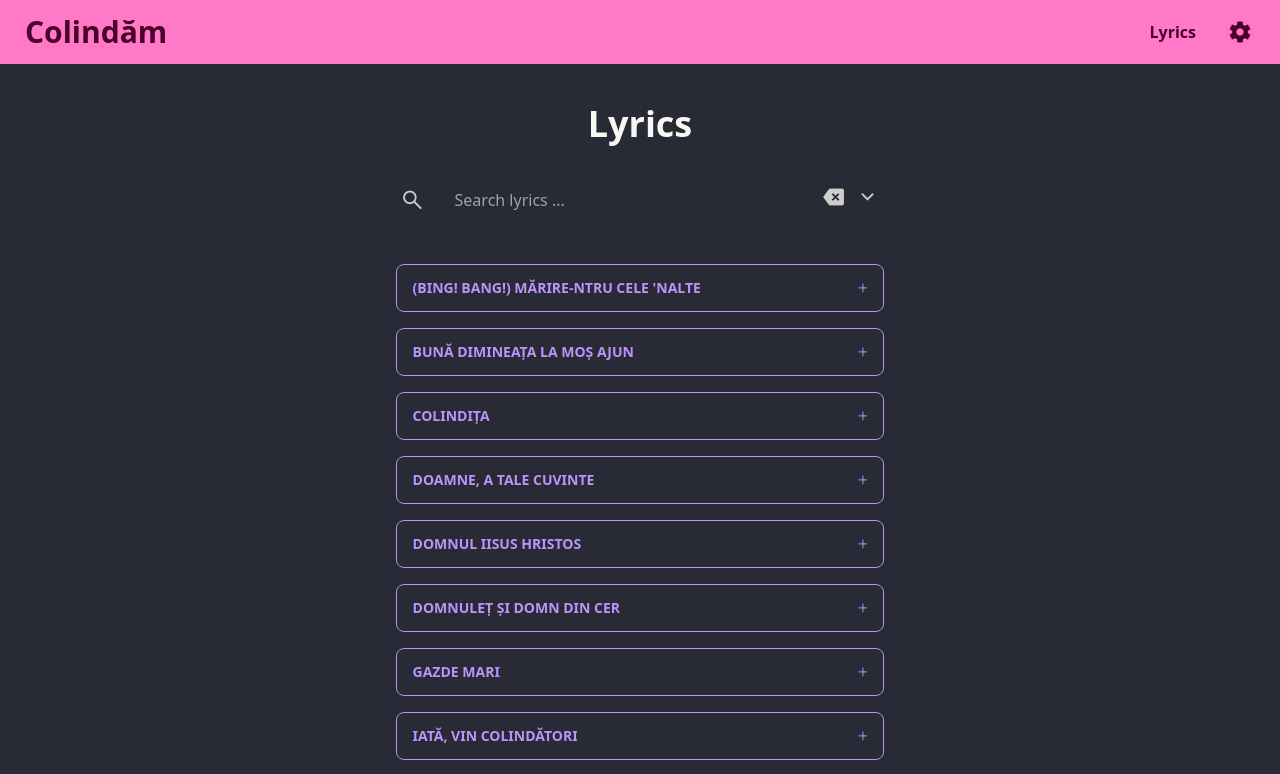
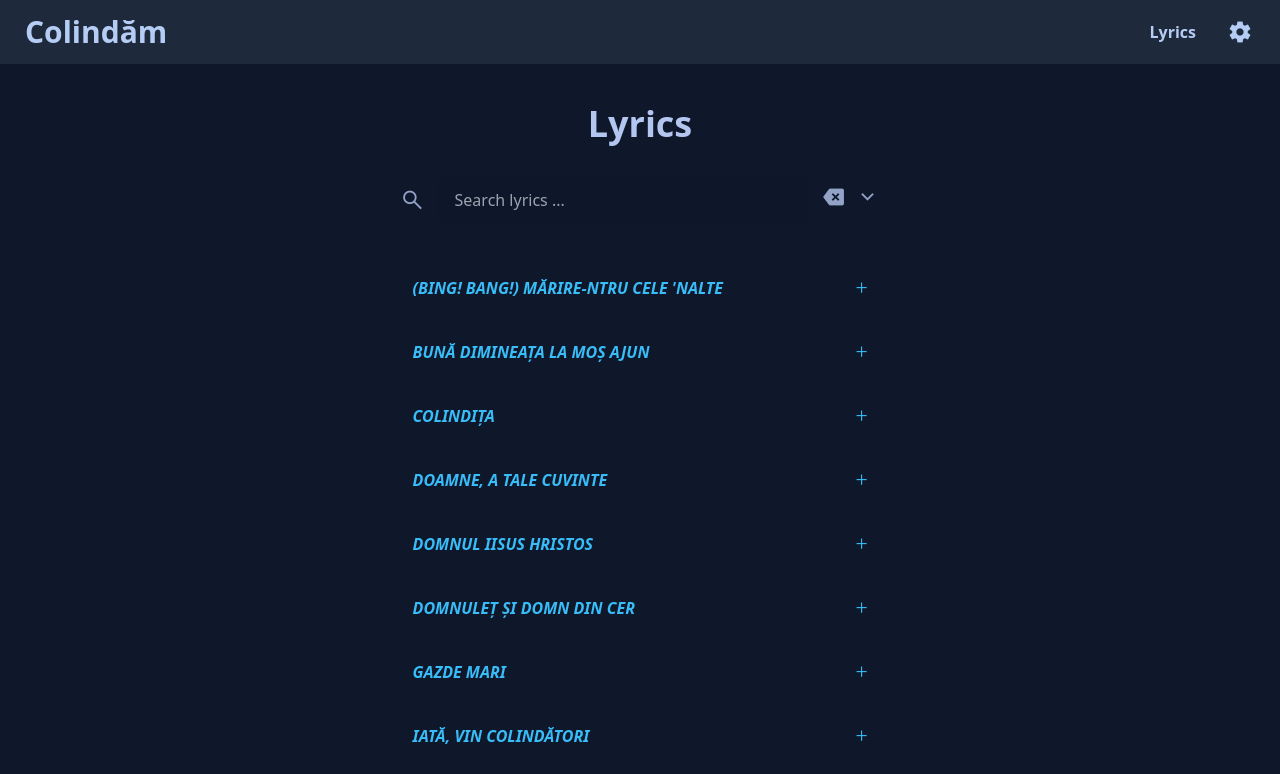
Before and after one commit to itsDalcaN/Colindam, a SvelteKit app: page /lyrics in a window 1280 px wide. Shown: the top 774 px of the page. Built offline with nearby package versions, Linux system fonts and the light colour scheme.

Commit message:
Switch theme to night

```diff
--- a/src/lib/CollapsibleSection.svelte
+++ b/src/lib/CollapsibleSection.svelte
@@ -12,10 +12,10 @@
     <button
       aria-expanded={expanded}
       on:click={toggleExpanded}
-      class="btn btn-outline btn-secondary no-animation"
+      class="btn btn-ghost uppercase no-animation text-primary text-base italic"
     >
       {title}
-      <svg viewBox="0 0 20 20" fill="none" class="stroke-2 stroke-secondary">
+      <svg viewBox="0 0 20 20" fill="none" class="stroke-2 stroke-primary">
         <path class="vert" d="M10 1V19" />
         <path d="M1 10L19 10" />
       </svg>
--- a/src/lib/Header.svelte
+++ b/src/lib/Header.svelte
@@ -1,18 +1,22 @@
-<div class="navbar bg-primary">
+<div class="navbar bg-neutral">
   <div class="flex-1">
-    <a class="btn btn-ghost normal-case text-3xl text-primary-content" href="/">Colindăm</a>
+    <a class="btn btn-ghost normal-case text-3xl text-neutral-content" href="/">Colindăm</a>
   </div>
   <div class="flex-none">
-    <ul class="menu menu-horizontal px-1 font-semibold text-primary-content">
+    <ul class="menu menu-horizontal px-1 font-semibold text-base text-neutral-content">
       <!-- <li><a href="/houses">Houses</a></li> -->
       <li><a href="/lyrics">Lyrics</a></li>
-      <li><a href="/settings"><span class="material-symbols-outlined"> settings </span></a></li>
+      <li><a href="/settings"><span class="material-symbols-outlined">Settings</span></a></li>
     </ul>
   </div>
 </div>
 
 <style lang="scss">
   .material-symbols-outlined {
-    font-variation-settings: 'FILL' 1, 'wght' 400, 'GRAD' 200, 'opsz' 48;
+    font-variation-settings:
+      'FILL' 1,
+      'wght' 400,
+      'GRAD' 200,
+      'opsz' 48;
   }
 </style>
--- a/src/routes/lyrics/+page.svelte
+++ b/src/routes/lyrics/+page.svelte
@@ -75,10 +75,13 @@
     {#each songs as { title, displayLyrics }}
       <CollapsibleSection {title} expanded={shouldExpandAll || activateAutoExpand}>
         {#each displayLyrics as verse}
-          <p>
+          <p class="text-xl">
             {#each verse as line}
               {#if search !== '' && stringIncludesValue(line, search)}
-                <span><mark class="text-accent bg-transparent">{line}</mark></span>
+                <span
+                  ><mark class="text-neutral-content font-semibold bg-transparent">{line}</mark
+                  ></span
+                >
                 <br />
               {:else}
                 <span>{line}</span> <br />
@@ -100,7 +103,11 @@
   }
 
   .material-symbols-outlined {
-    font-variation-settings: 'FILL' 1, 'wght' 400, 'GRAD' 200, 'opsz' 48;
+    font-variation-settings:
+      'FILL' 1,
+      'wght' 400,
+      'GRAD' 200,
+      'opsz' 48;
     padding: 5px;
   }
 </style>
--- a/src/routes/lyrics/+page.ts
+++ b/src/routes/lyrics/+page.ts
@@ -61,7 +61,7 @@ export const load = (() => {
 
 function setSearchLyrics(song: Song) {
   song.searchLyrics = convertRomanianSymbols(removePunctuation(toSingleString(song.displayLyrics)));
-  console.log(song.searchLyrics);
+  console.log(`Loaded \'${song.title}\'`);
 }
 
 function toSingleString(lyrics: string[][]) {
--- a/tailwind.config.cjs
+++ b/tailwind.config.cjs
@@ -8,7 +8,7 @@ const config = {
   plugins: [require('@tailwindcss/typography'), require('daisyui')],
 
   daisyui: {
-    themes: ['dracula'],
+    themes: ['night'],
   },
 };
 
```
